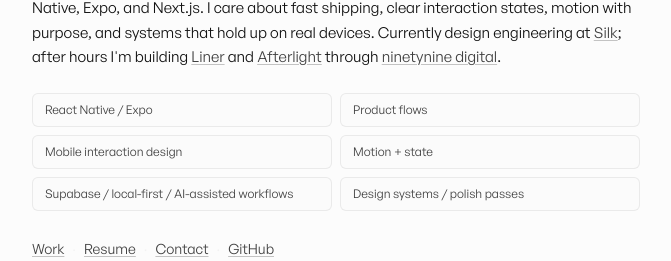
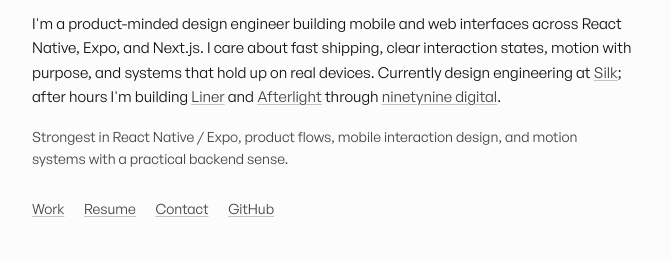
Before and after one commit to maxwellyoung/dev.maxwellyoung.info, a Next.js app: page / in a window 1280 px wide. Shown: the part 233-494 px from the top of the page, without its empty margins (304-975 px from the left). Built offline with nearby package versions, Linux system fonts and the light colour scheme; no server answers.

Commit message:
Simplify homepage strengths

```diff
--- a/src/app/page.tsx
+++ b/src/app/page.tsx
@@ -72,27 +72,13 @@ export default function Home() {
             </motion.p>
 
 
-            <motion.div
-              className="grid grid-cols-1 gap-2 pt-2 text-sm text-muted-foreground sm:grid-cols-2"
+            <motion.p
+              className="max-w-xl text-sm leading-relaxed text-muted-foreground"
               variants={item.fadeUp}
-              aria-label="Core strengths"
             >
-              {[
-                "React Native / Expo",
-                "Product flows",
-                "Mobile interaction design",
-                "Motion + state",
-                "Supabase / local-first / AI-assisted workflows",
-                "Design systems / polish passes",
-              ].map((strength) => (
-                <span
-                  key={strength}
-                  className="rounded-md border border-[hsl(var(--border))]/70 bg-[hsl(var(--muted))]/25 px-3 py-2 text-xs text-muted-foreground"
-                >
-                  {strength}
-                </span>
-              ))}
-            </motion.div>
+              Strongest in React Native / Expo, product flows, mobile interaction
+              design, and motion systems with a practical backend sense.
+            </motion.p>
 
             <motion.nav
               className="flex flex-wrap items-center gap-x-2 gap-y-1 text-sm text-muted-foreground"
```
